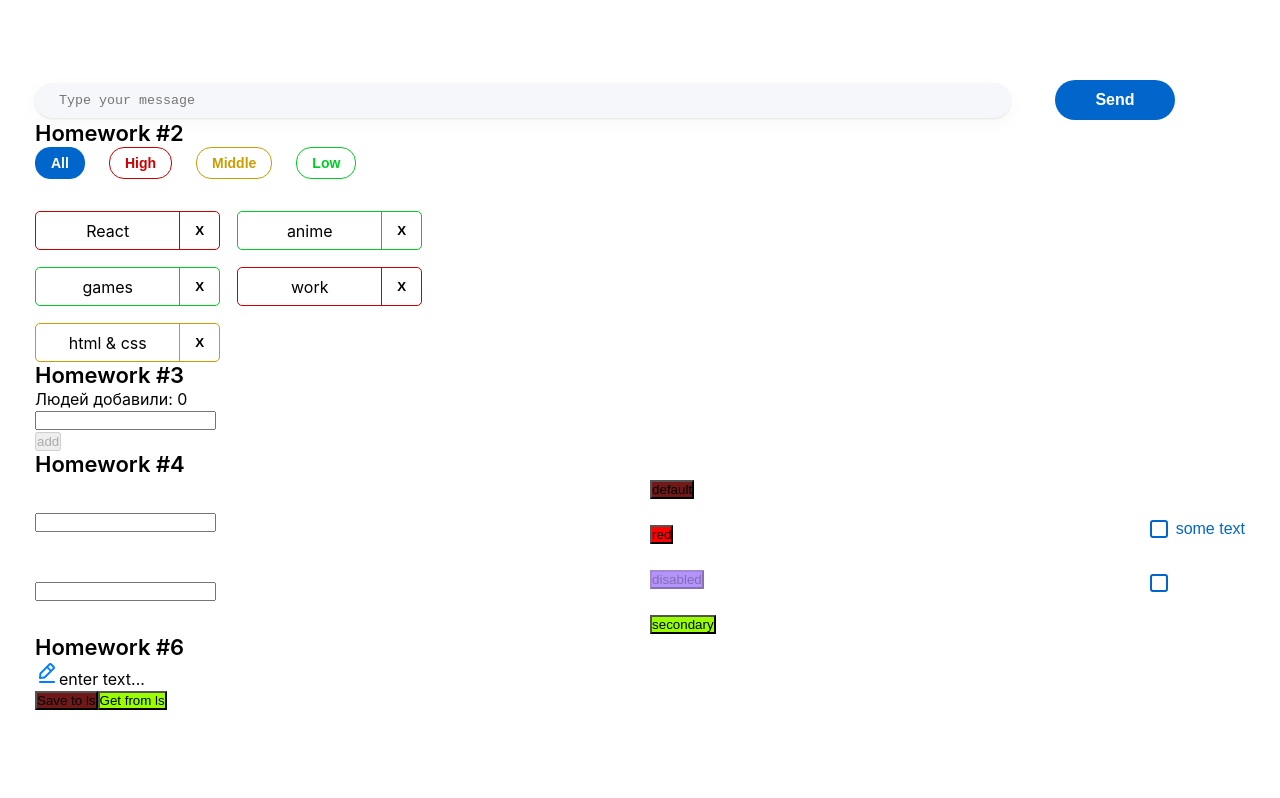
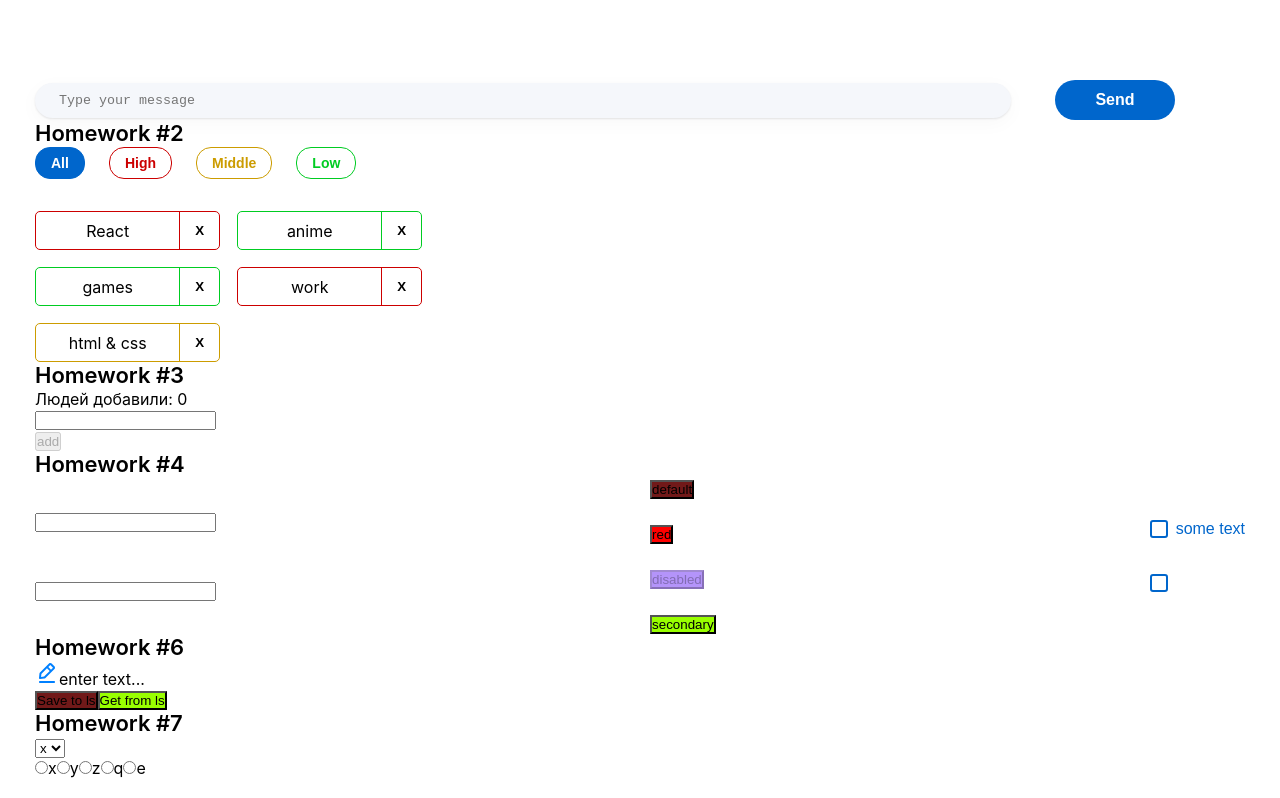
Before and after one commit to h0wever/HW, a React (Create React App) app: page /#/pre-junior in a window 1280 px wide. Shown: the part 801-1599 px from the top of the page. Before the commit the page ends 1531 px from the top, so only its background shows below. Built offline with nearby package versions, Linux system fonts and the light colour scheme.

Commit message:
add: HW7.tsx

```diff
--- a/src/s1-main/App.tsx
+++ b/src/s1-main/App.tsx
@@ -23,7 +23,7 @@ function App() {
             {/*при выполнении дз 5 и более - закомментировать здесь дз 1-4, так как они есть внутри дз 5*/}
             <HW5/>
             <HW6/>
-            {/*<HW7/>*/}
+            <HW7/>
         </div>
     )
 }
--- a/src/s2-homeworks/hw07/HW7.tsx
+++ b/src/s2-homeworks/hw07/HW7.tsx
@@ -10,9 +10,9 @@ import s from './HW7.module.css'
 * 3 - в файле SuperRadio.tsx дописать name, checked, value (узнать для чего в радио name)
 * 4 - сделать стили в соответствии с дизайном
 * */
-export type ArrType = TypeArr[]
+
 export type TypeArr = {
-    id: string
+    id: number
     value: string
 }
 
@@ -20,10 +20,12 @@ const arr = [
     { id: 1, value: 'x' },
     { id: 2, value: 'y' },
     { id: 3, value: 'z' },
+    { id: 4, value: 'q' },
+    { id: 5, value: 'e' },
 ] // value может быть изменено
 
 const HW7 = () => {
-    const [value, onChangeOption] = useState(1) // селект и радио должны работать синхронно
+    const [value, onChangeOption] = useState('x') // селект и радио должны работать синхронно
 
     return (
         <div id={'hw7'}>
--- a/src/s2-homeworks/hw07/common/c5-SuperSelect/SuperSelect.tsx
+++ b/src/s2-homeworks/hw07/common/c5-SuperSelect/SuperSelect.tsx
@@ -4,6 +4,7 @@ import React, {
     ChangeEvent,
 } from 'react'
 import s from './SuperSelect.module.css'
+import {TypeArr} from "../../HW7";
 
 type DefaultSelectPropsType = DetailedHTMLProps<
     SelectHTMLAttributes<HTMLSelectElement>,
@@ -11,8 +12,8 @@ type DefaultSelectPropsType = DetailedHTMLProps<
 >
 
 type SuperSelectPropsType = DefaultSelectPropsType & {
-    options?: any[]
-    onChangeOption?: (option: any) => void
+    options?: TypeArr[]
+    onChangeOption?: (option: string ) => void
 }
 
 const SuperSelect: React.FC<SuperSelectPropsType> = ({
@@ -36,7 +37,9 @@ const SuperSelect: React.FC<SuperSelectPropsType> = ({
         : [] // map options with key
 
     const onChangeCallback = (e: ChangeEvent<HTMLSelectElement>) => {
-        // onChangeOption(e.target.value)
+        if (onChangeOption) {
+            onChangeOption(e.currentTarget.value)
+        }
     }
 
     const finalSelectClassName = s.select + (className ? ' ' + className : '')
--- a/src/s2-homeworks/hw07/common/c6-SuperRadio/SuperRadio.tsx
+++ b/src/s2-homeworks/hw07/common/c6-SuperRadio/SuperRadio.tsx
@@ -5,6 +5,7 @@ import React, {
     HTMLAttributes,
 } from 'react'
 import s from './SuperRadio.module.css'
+import {TypeArr} from "../../HW7";
 
 type DefaultRadioPropsType = DetailedHTMLProps<
     InputHTMLAttributes<HTMLInputElement>,
@@ -17,8 +18,8 @@ type DefaultSpanPropsType = DetailedHTMLProps<
 >
 
 type SuperRadioPropsType = Omit<DefaultRadioPropsType, 'type'> & {
-    options?: any[]
-    onChangeOption?: (option: any) => void
+    options?: TypeArr[]
+    onChangeOption?: (option: string) => void
 
     spanProps?: DefaultSpanPropsType // пропсы для спана
 }
@@ -35,7 +36,10 @@ const SuperRadio: React.FC<SuperRadioPropsType> = ({
     ...restProps
 }) => {
     const onChangeCallback = (e: ChangeEvent<HTMLInputElement>) => {
-        // делают студенты
+        if (onChangeOption) {
+            onChangeOption(e.currentTarget.value)
+            value = e.currentTarget.value
+        }
     }
 
     const finalRadioClassName = s.radio + (className ? ' ' + className : '')
```
